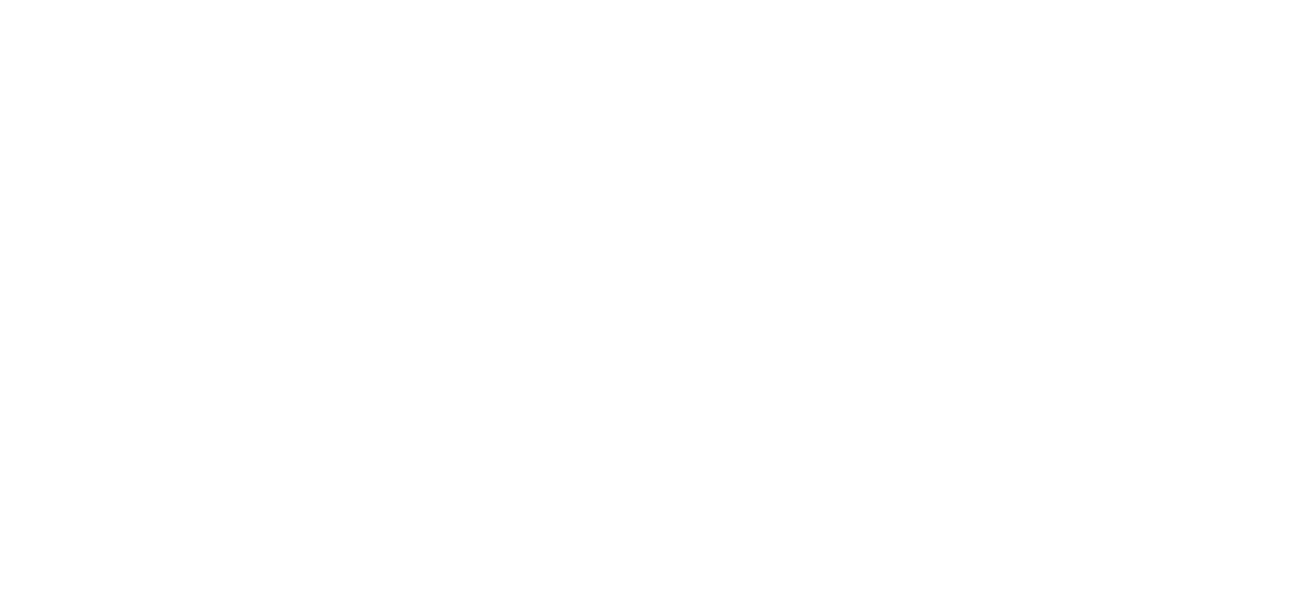
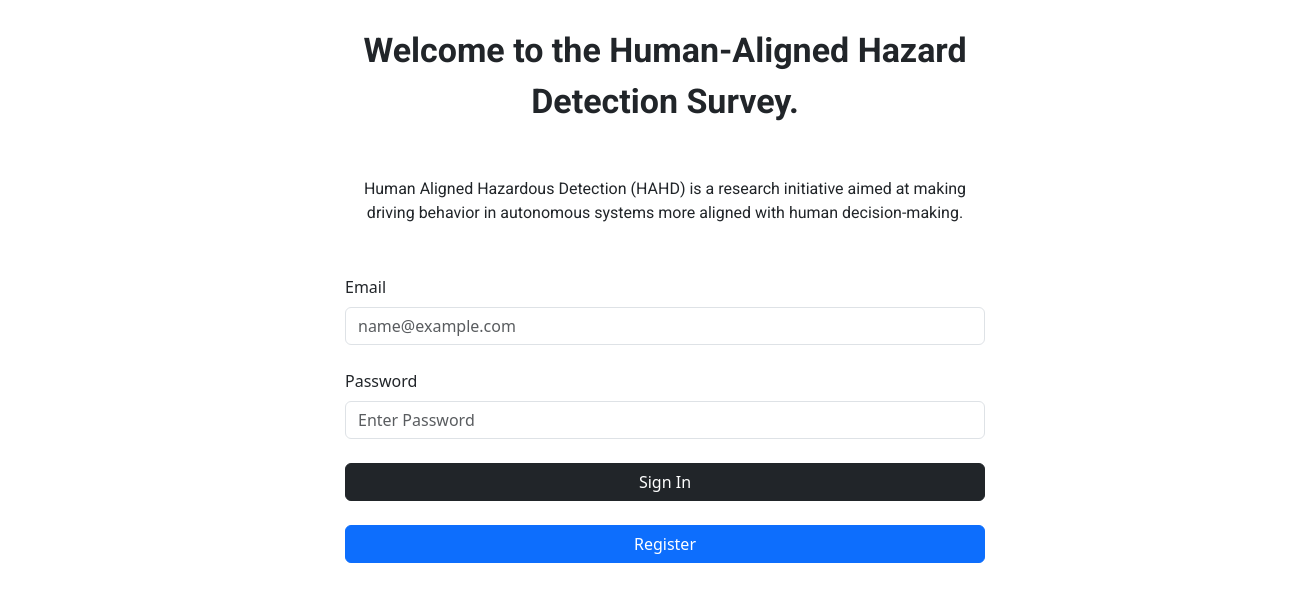
Before and after one commit to notthattal/Human-Alignment-Hazardous-Driving-Detection, a React (Vite) app in the folder frontend/: page / in a window 1280 px wide. Before the commit this address had no page. Shown: the top 602 px of the page, 1305 px wide, since content can reach past the window. Built offline with nearby package versions, Linux system fonts and the light colour scheme.

Commit message:
configured to stop when not on /calibration and /survey

```diff
--- a/frontend/src/App.tsx
+++ b/frontend/src/App.tsx
@@ -1,4 +1,4 @@
-import { Routes, Route, Navigate } from 'react-router-dom';
+import { Routes, Route, Navigate, useLocation } from 'react-router-dom';
 import { useAuth } from './hooks/useAuth';
 import './App.css'
 import SignInPage from './pages/SignIn/SignInPage';
@@ -7,31 +7,39 @@
 import Calibration from './pages/Calibration/Calibration';
 import Survey from './pages/Survey/Survey';
 import { useWebGazer } from './hooks/useWebGazer';
+import { useEffect } from 'react';
 
 const App: React.FC = () => {
 
   const { user } = useAuth();
-  const { isCalibrated } = useWebGazer();
+  const { isCalibrated, stopWebGazer } = useWebGazer();
+  const location = useLocation();
+
+  useEffect(() => {
+    if (!['/calibration', '/survey'].includes(location.pathname)) {
+      stopWebGazer();
+    }
+  }, [location.pathname, stopWebGazer]);
 
   return (
     <Routes>
-      <Route path='/signin' element={ user ? <Navigate to='/landingpage' /> : <SignInPage />} />
+      <Route path='/' element={ user ? <Navigate to='/landingpage' /> : <SignInPage />} />
       <Route path='/registration' element={<RegistrationPage />} />
       <Route path='/landingpage'
                 element={
-                    !user ? <Navigate to='/signin' /> :
+                    !user ? <Navigate to='/' /> :
                     isCalibrated ? <Navigate to='/survey' /> : <LandingPage />
                 }
             />
             <Route path='/calibration'
                 element={
-                    !user ? <Navigate to='/signin' /> :
+                    !user ? <Navigate to='/' /> :
                     isCalibrated ? <Navigate to='/survey' /> : <Calibration />
                 }
             />
             <Route path='/survey'
                 element={
-                    !user ? <Navigate to='/signin' /> :
+                    !user ? <Navigate to='/' /> :
                     !isCalibrated ? <Navigate to='/calibration' /> : <Survey />
                 }
             />
--- a/frontend/src/pages/Registration/RegistrationPage.tsx
+++ b/frontend/src/pages/Registration/RegistrationPage.tsx
@@ -96,14 +96,14 @@
     ];
 
     const handleNavigate = () => {
-        navigate('/signin')
+        navigate('/')
     }
 
     const handleSubmit = async (e: React.FormEvent<HTMLFormElement>) => {
         e.preventDefault();
         try {
             await registerUser(formData);
-            navigate('/signin')
+            navigate('/')
         } catch (err: unknown) {
             console.log('An error has occured during registration', err)
         }
```
